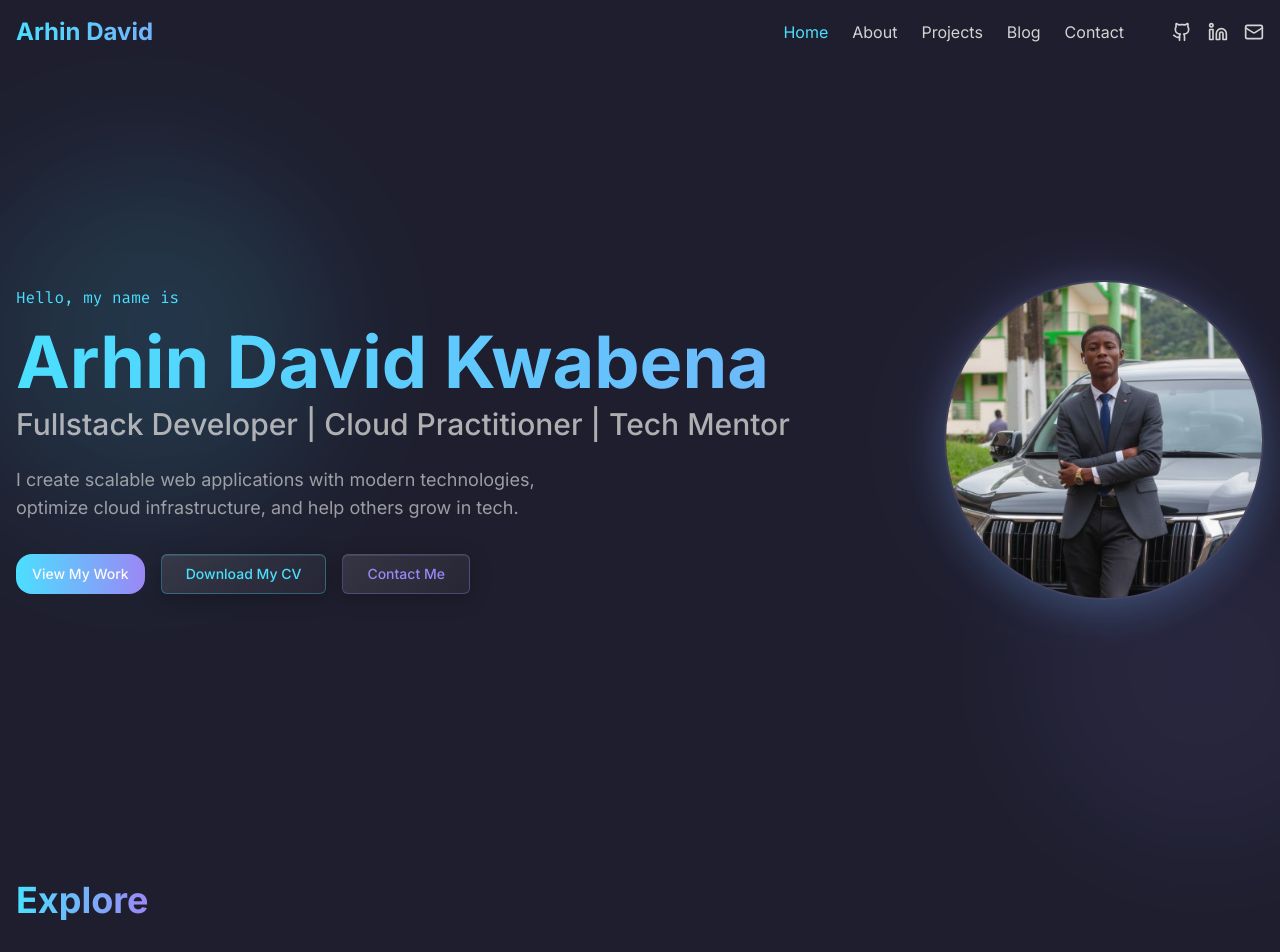
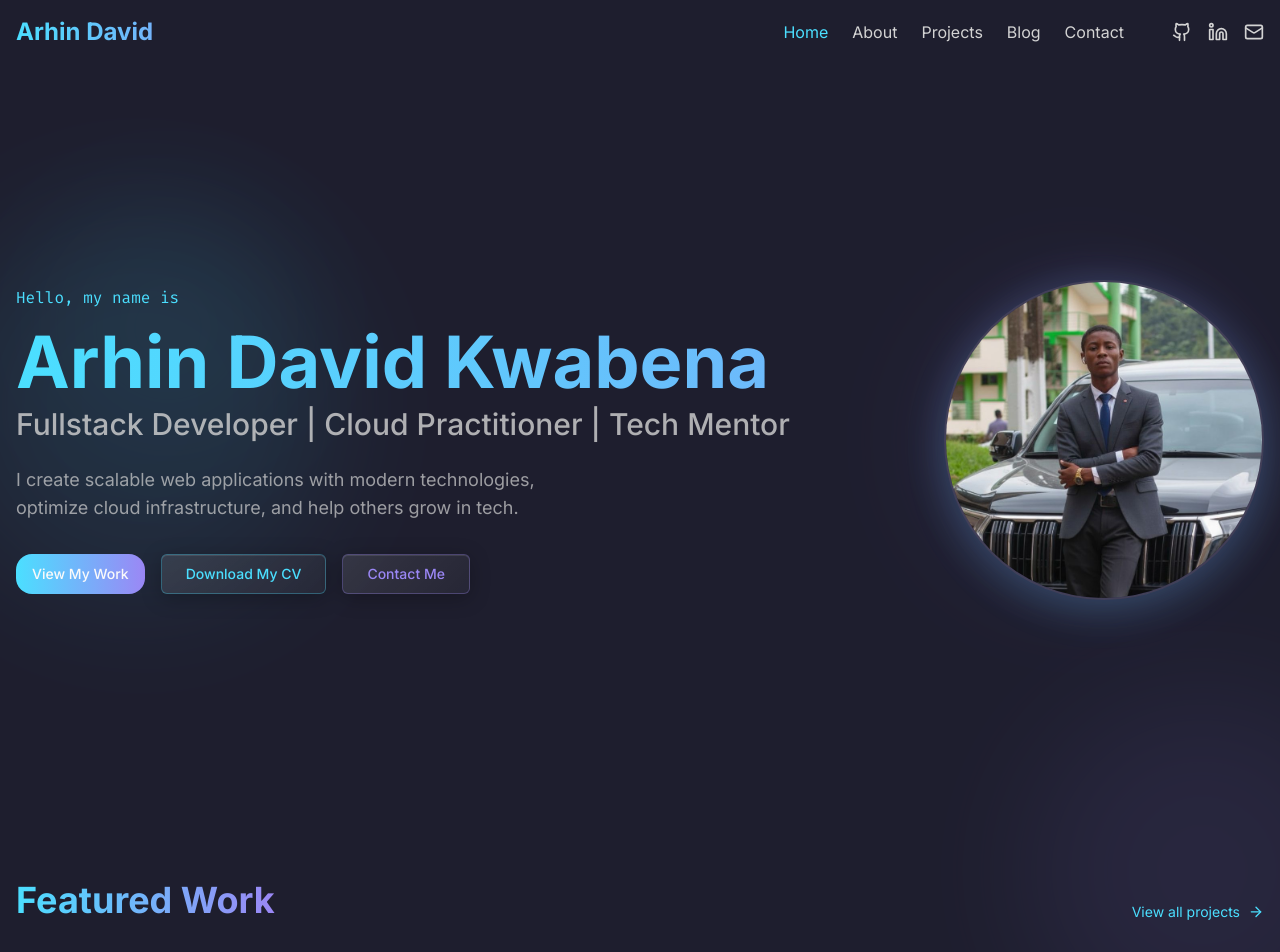
Before and after one commit to Anonymous-Roys/intense-portfolio-design, a React (Vite) app: page / in a window 1280 px wide. Shown: the top 952 px of the page. Built offline with nearby package versions, Linux system fonts and the light colour scheme.

Commit message:
Add featured projects carousel
Co-authored-by: Anonymous-Roys <123913432+Anonymous-Roys@users.noreply.github.com>

```diff
--- a/src/pages/HomePage.tsx
+++ b/src/pages/HomePage.tsx
@@ -59,6 +59,11 @@ const HomePage = () => {
       <Header />
       <Hero />
 
+      {/* Featured Projects Carousel */}
+      <ParallaxSection speed={0.1} fadeIn scale>
+        <FeaturedCarousel />
+      </ParallaxSection>
+
       {/* Quick navigation cards */}
       <section className="py-20 relative">
         <div className="container mx-auto px-4">
```
